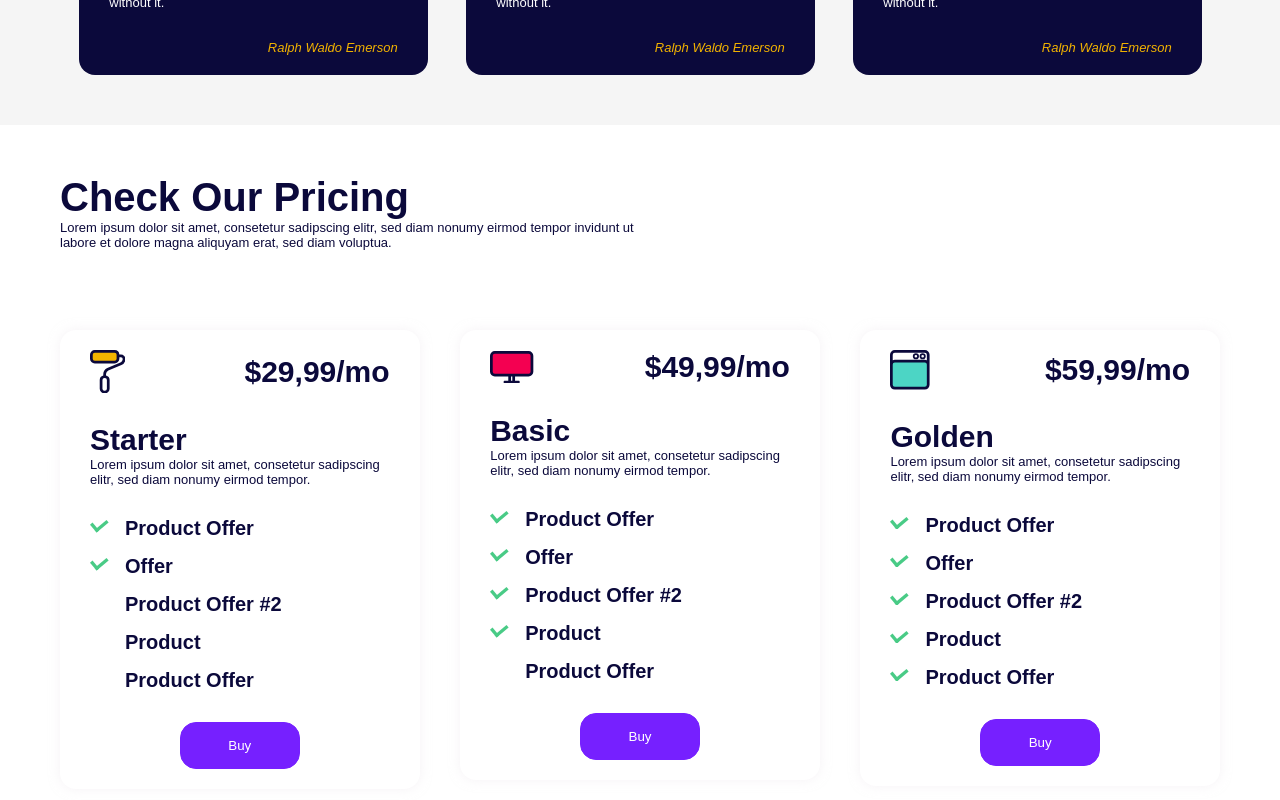
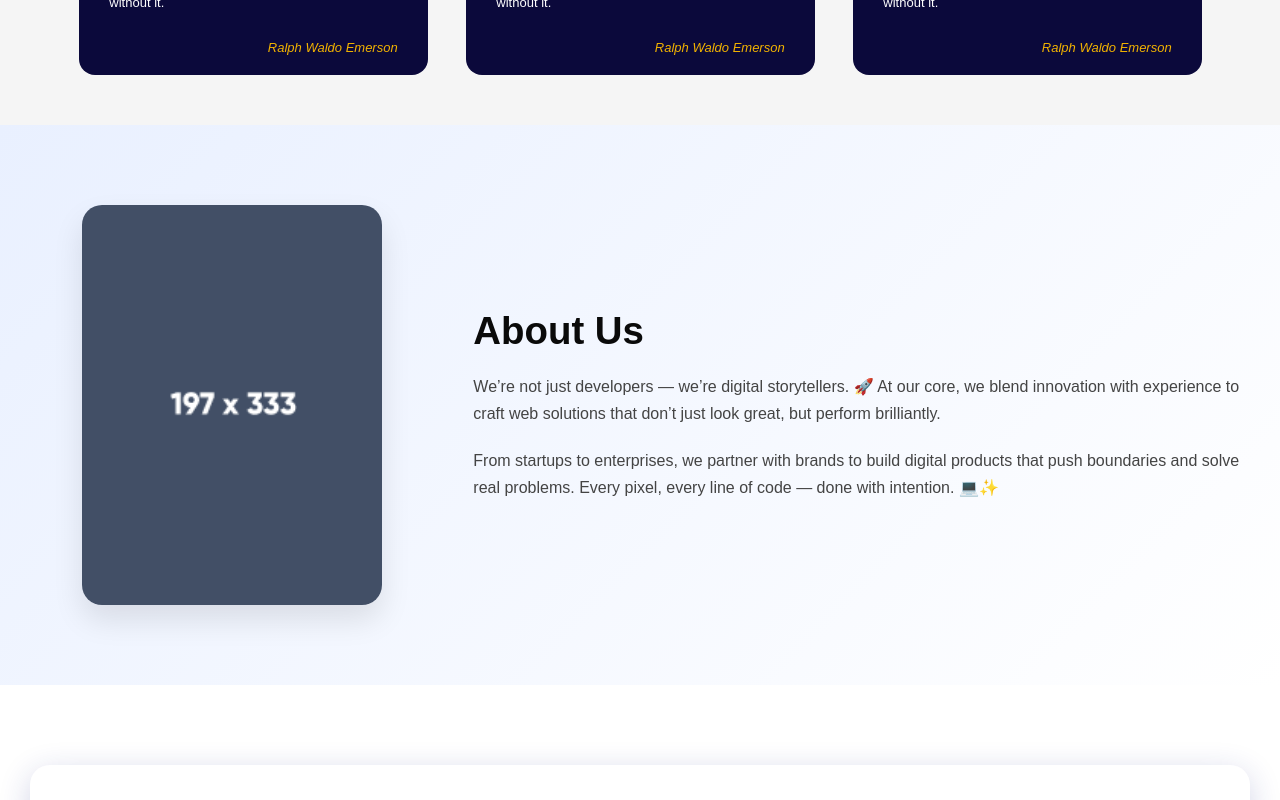
Before and after one commit to Surya-7666/zubyte-websiite, a React (Create React App) app: page / in a window 1280 px wide. Shown: the part 2920-3720 px from the top of the page. Built offline with nearby package versions, Linux system fonts and the light colour scheme; a web font is replaced by a local one.

Commit message:
Update Pricing.jsx

```diff
--- a/src/components/Sections/Pricing.jsx
+++ b/src/components/Sections/Pricing.jsx
@@ -1,97 +1,97 @@
 import React from "react";
-import styled from "styled-components";
-// Components
-import PricingTable from "../Elements/PricingTable";
+import styled, { keyframes } from "styled-components";
+import AboutImg from "../../assets/img/add/2.png"; // ✅ Make sure this exists!
 
-export default function Pricing() {
+export default function AboutUs() {
   return (
-    <Wrapper id="pricing">
-      <div className="whiteBg">
-        <div className="container">
-          <HeaderInfo>
-            <h1 className="font40 extraBold">Check Our Pricing</h1>
-            <p className="font13">
-              Lorem ipsum dolor sit amet, consetetur sadipscing elitr, sed diam nonumy eirmod tempor invidunt ut
-              <br />
-              labore et dolore magna aliquyam erat, sed diam voluptua.
-            </p>
-          </HeaderInfo>
-          <TablesWrapper className="flexSpaceNull">
-            <TableBox>
-              <PricingTable
-                icon="roller"
-                price="$29,99/mo"
-                title="Starter"
-                text="Lorem ipsum dolor sit amet, consetetur sadipscing elitr, sed diam nonumy eirmod tempor."
-                offers={[
-                  { name: "Product Offer", cheked: true },
-                  { name: "Offer", cheked: true },
-                  { name: "Product Offer #2", cheked: false },
-                  { name: "Product", cheked: false },
-                  { name: "Product Offer", cheked: false },
-                ]}
-                action={() => alert("clicked")}
-              />
-            </TableBox>
-            <TableBox>
-              <PricingTable
-                icon="monitor"
-                price="$49,99/mo"
-                title="Basic"
-                text="Lorem ipsum dolor sit amet, consetetur sadipscing elitr, sed diam nonumy eirmod tempor."
-                offers={[
-                  { name: "Product Offer", cheked: true },
-                  { name: "Offer", cheked: true },
-                  { name: "Product Offer #2", cheked: true },
-                  { name: "Product", cheked: true },
-                  { name: "Product Offer", cheked: false },
-                ]}
-                action={() => alert("clicked")}
-              />
-            </TableBox>
-            <TableBox>
-              <PricingTable
-                icon="browser"
-                price="$59,99/mo"
-                title="Golden"
-                text="Lorem ipsum dolor sit amet, consetetur sadipscing elitr, sed diam nonumy eirmod tempor."
-                offers={[
-                  { name: "Product Offer", cheked: true },
-                  { name: "Offer", cheked: true },
-                  { name: "Product Offer #2", cheked: true },
-                  { name: "Product", cheked: true },
-                  { name: "Product Offer", cheked: true },
-                ]}
-                action={() => alert("clicked")}
-              />
-            </TableBox>
-          </TablesWrapper>
-        </div>
-      </div>
+    <Wrapper id="about">
+      <Container>
+        <ImageSection>
+          <img src={AboutImg} alt="About us" />
+        </ImageSection>
+
+        <TextSection>
+          <h1 className="font40 extraBold">About Us</h1>
+          <p className="font13">
+            We’re not just developers — we’re digital storytellers. 🚀 At our core, we blend innovation with experience
+            to craft web solutions that don’t just look great, but perform brilliantly.
+          </p>
+          <p className="font13" style={{ marginTop: "20px" }}>
+            From startups to enterprises, we partner with brands to build digital products that push boundaries and
+            solve real problems. Every pixel, every line of code — done with intention. 💻✨
+          </p>
+        </TextSection>
+      </Container>
     </Wrapper>
   );
 }
 
+// === Styled Components ===
+const fadeInUp = keyframes`
+  from {
+    opacity: 0;
+    transform: translateY(20px);
+  } to {
+    opacity: 1;
+    transform: translateY(0);
+  }
+`;
+
 const Wrapper = styled.section`
   width: 100%;
-  padding: 50px 0;
+  padding: 80px 20px;
+  background: linear-gradient(135deg, #e9f0ff, #ffffff);
+
 `;
-const HeaderInfo = styled.div`
-  margin-bottom: 50px;
+
+const Container = styled.div`
+  display: flex;
+  align-items: center;
+  justify-content: space-between;
+  max-width: 1200px;
+  margin: 0 auto;
+  gap: 50px;
+
   @media (max-width: 860px) {
+    flex-direction: column;
     text-align: center;
+    gap: 30px;
   }
 `;
-const TablesWrapper = styled.div`
-  @media (max-width: 860px) {
-    flex-direction: column;
+
+const ImageSection = styled.div`
+  flex: 1;
+  animation: ${fadeInUp} 1s ease both;
+  display: flex;
+  justify-content: center;
+
+  img {
+    width: 300px;
+    height: 400px;
+    border-radius: 20px;
+    object-fit: cover;
+    box-shadow: 0 15px 30px rgba(0, 0, 0, 0.1);
+
+    @media (max-width: 480px) {
+      width: 80%;
+      height: auto;
+    }
   }
 `;
-const TableBox = styled.div`
-  width: 31%;
-  @media (max-width: 860px) {
-    width: 100%;
-    max-width: 370px;
-    margin: 0 auto
+
+const TextSection = styled.div`
+  flex: 2;
+  animation: ${fadeInUp} 0.8s ease both;
+
+  h1 {
+    margin-bottom: 20px;
+    color: #0a0a0a;
+    font-size: 2.4rem;
+  }
+
+  p {
+    color: #444;
+    font-size: 1rem;
+    line-height: 1.7;
   }
 `;
```
